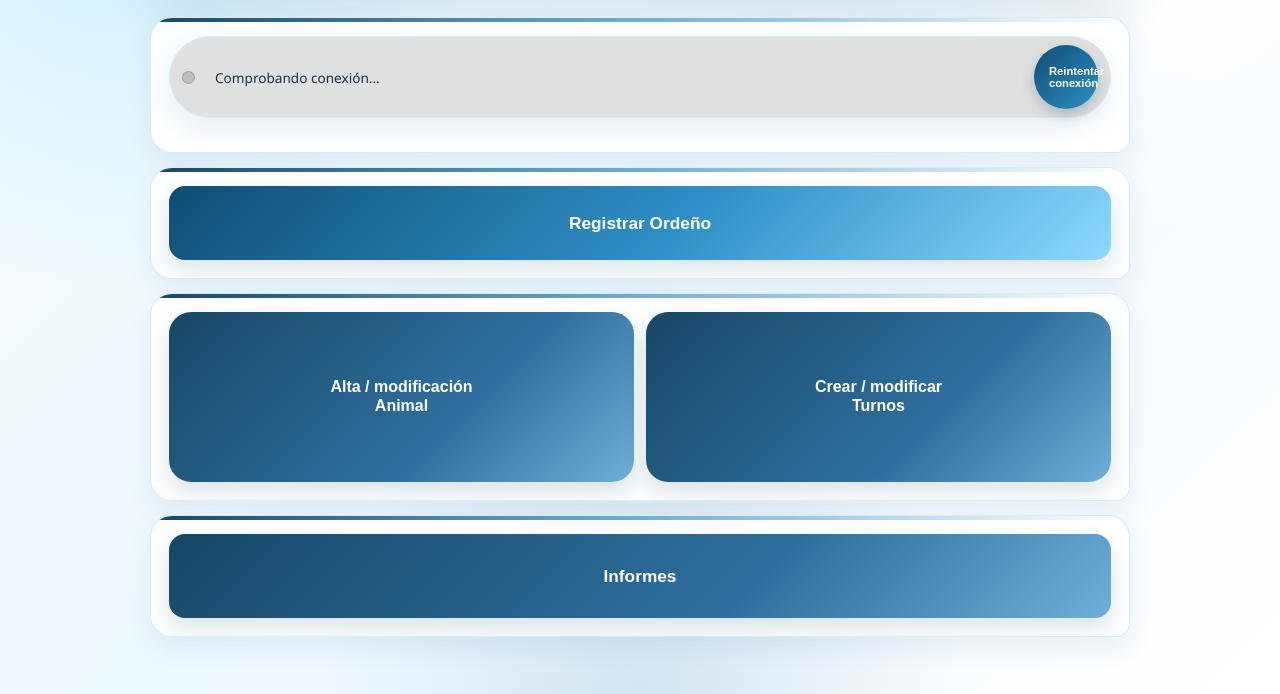
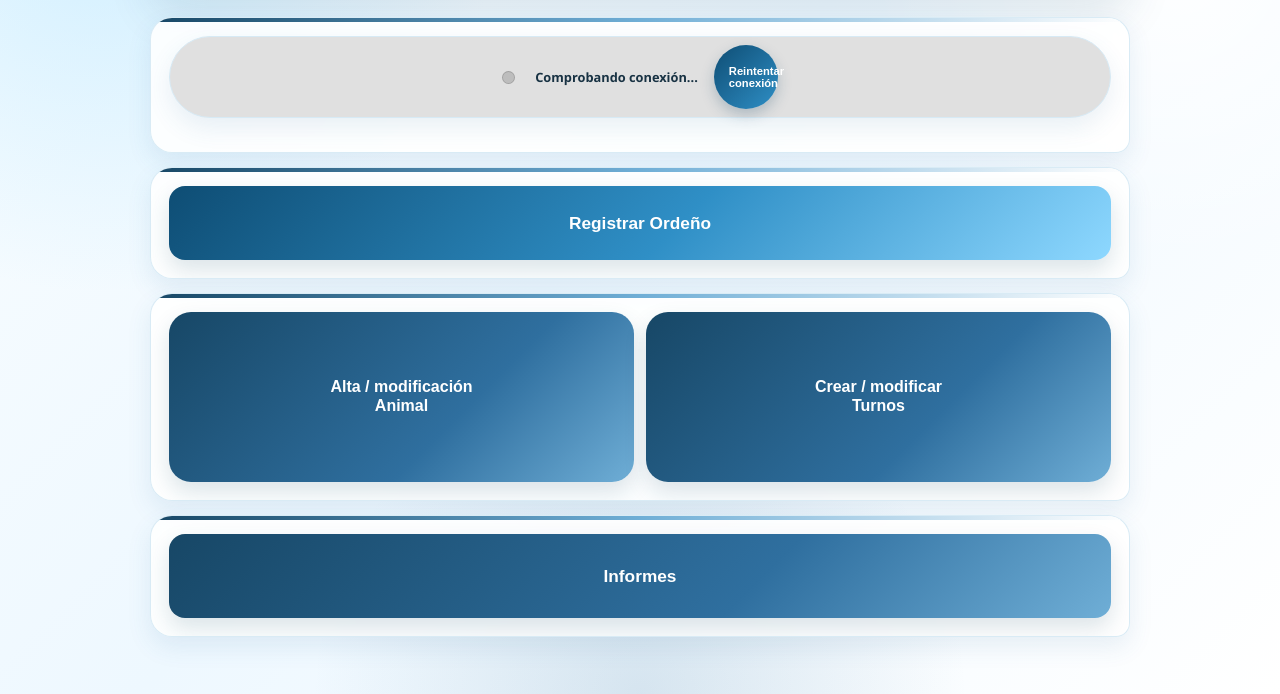
Before and after one commit to joseluisDCO/idb-la-leche, a plain HTML site: page index.html in a window 1280 px wide. Shown: the part 106-800 px from the top of the page. Drawn offline with Linux system fonts and the light colour scheme; a script that the page names is missing.

Commit message:
Adjust font size and weight for conexion-texto

```diff
--- a/index.html
+++ b/index.html
@@ -565,8 +565,8 @@
   }
 
   #conexion-texto {
-    font-size: 0.85rem;
-    flex: 1;
+  font-size: 0.8rem;
+  font-weight: 600;
   }
 
   #conexion-icono {
```
